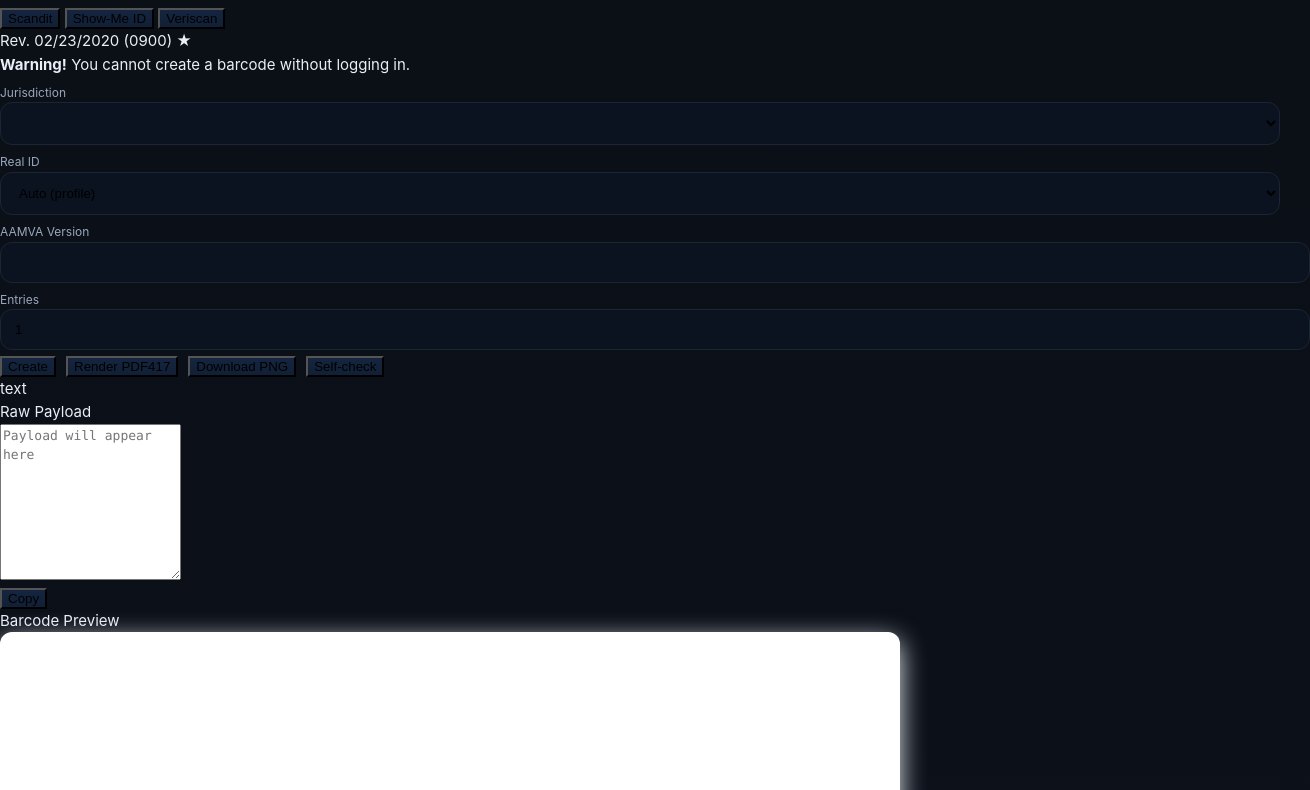
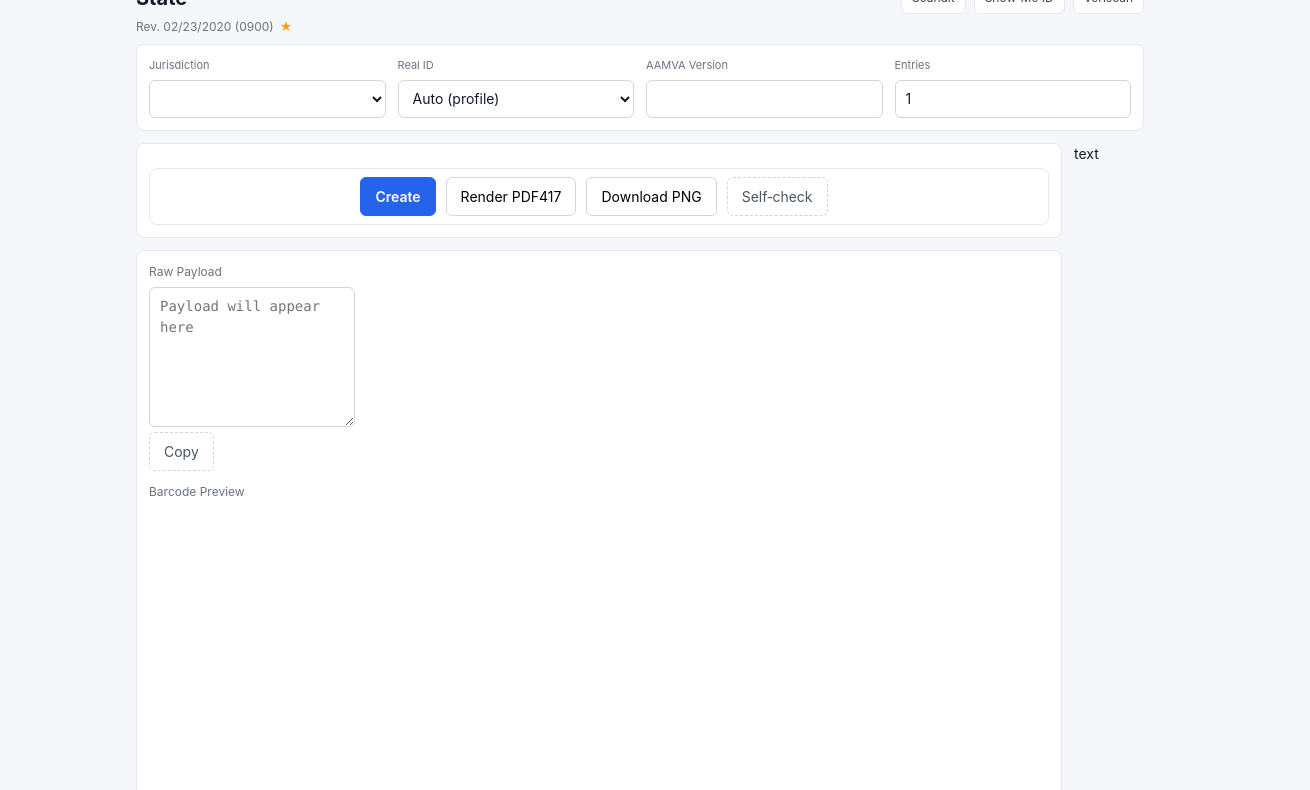
Before and after one commit to sudoparadise/tes, a plain HTML site: page index.html in a window 1280 px wide. Shown: the part 46-836 px from the top of the page, 1310 px wide, since content can reach past the window. Drawn offline with Linux system fonts and the light colour scheme; a script that the page names is missing.

Commit message:
Update styles.css

```diff
--- a/styles.css
+++ b/styles.css
@@ -1,33 +1,52 @@
 :root{
---bg:#0b0f16; --panel:#0f1420; --panel-2:#121828; --line:#1f2a3
-; --text:#e9eef7; --muted:#9aa7bd; --accent:#4ea1ff; --ok:#22c55e; --warn:#f59e0b; --err:#ef4
-4
-; } *{box-sizing:border-
-ox} html,body{margin:0;background:linear-gradient(180deg,#0b0f16 0%,#0c111b 100%);color:var(--text);font:15px/1.55 Inter,system-ui,-apple-system,Segoe UI,Roboto,Ubu
-tu} .wrap{max-width:980px;margin:0 auto;padding:2
-px} h1{margin:0 0 18px;font-size:22px;font-weight:600;letter-spacing:.
-px} h3{margin:16px 0 10px;font-size:14px;font-weight:600;color:var(--mut
-d)} .c
-rd{ background:linear-gradient(180deg,var(--panel) 0%,var(--panel-2)
-00%); border:1px solid var(--line); border-radius:16px; padding:18px; box-shadow:0 10px 30px rgba(0,0
-0
-.35); } .toolbar{position:sticky;top:0;z-index:5;backdrop-filter:saturate(160%) bl
-r(6px)} .grid{display:grid;grid-template-columns:1.15fr 1fr;g
-p:18px} .row{display:grid;grid-template-columns:repeat(4,1fr);g
-p:10px} label{display:block;margin:8px 0 6px;color:var(--muted);font-size:12px;letter-spaci
-g:.2px} input,select,textarea
-button{ background:#0b1220;border:1px solid #1c2534;color:va
-(--text); border-radius:12px;padding:12px 14px;outline:0;width:100%;transition:al
+--bg:#f6f7fb; --card:#ffffff; --line:#e5e7eb; --muted:#6b7280; --text:#111827;
+--focus:#2563eb; --primary:#2563eb; --primary-600:#1d4ed8; --btn:#2563eb; --btn-text:#ffffff;
+}
+*{box-sizing:border-box}
+html,body{margin:0;background:var(--bg);color:var(--text);font:14px/1.5 Inter,system-ui,-apple-system,Segoe UI,Roboto}
+.page{max-width:1040px;margin:28px auto;padding:0 16px}
+.hdr{margin:0 0 8px}
+.hdr-top{display:flex;justify-content:space-between;align-items:center}
+.hdr h1{margin:0;font-size:20px;font-weight:700}
+.hdr-sub{margin-top:4px;color:var(--muted);font-size:12px;display:flex;align-items:center;gap:6px}
+.hdr .tool{background:#fff;border:1px solid var(--line);border-radius:6px;padding:6px 10px;font-size:12px;color:#374151;cursor:pointer}
+.hdr .tool:hover{border-color:#d1d5db}
+.hdr-tools{display:flex;gap:8px}
+.star{color:#f59e0b}
+.banner{background:#fee2e2;border:1px solid #fecaca;color:#7f1d1d;border-radius:8px;padding:10px 12px;margin:12px 0}
+.banner.hidden{display:none}
 
-15s ease; } input:focus,select:focus,textarea:focus{border-color:#2b3e5a; box-shadow:0 0 0 3px rgba(78,1
-1,255,.14)} textarea{min-height:150px;resize:vertical;font:13px/1.45 ui-monospace,SFMono-Regular,Men
-o,Consolas} button{cursor:pointer;background:linear-gradient(180deg,#152540 0%,#112035 100%);border-co
-or:#21334d} button:hover{transform:translateY(-1px); box-shadow:0 8px 24px rgba
-0,0,0,.35)} .actions{display:flex;gap:10px;flex-wrap:wrap;marg
-n-top:14px} .muted{color:var(--muted);fon
--size:12px} .ok{color:var(--ok)} .warn{color:var(--warn)} .err{color
-var(--
-rr)} .diag{ background:#0a111f;border:1px dashed #203049;border-radius:12px;padding:12px;min-height:140px;white-s
-ace:pre-wrap; box-shadow:inset 0 0 0 1px rgba(2
-5
-255,255,.02); } canvas{background:#fff;border-radius:12px;display:block;max-width:100%;box-shadow:0 8px 26px
+.card{background:var(--card);border:1px solid var(--line);border-radius:8px}
+.controls{padding:12px;margin-bottom:12px}
+.ctrl-grid{display:grid;grid-template-columns:repeat(4,1fr);gap:12px}
+.ctrl{display:flex;flex-direction:column;gap:6px}
+.ctrl>span{font-size:11px;color:var(--muted)}
+input,select,textarea,button{font:inherit}
+input,select,textarea{
+background:#fff;border:1px solid #d1d5db;border-radius:6px;padding:8px 10px;color:var(--text);outline:none;height:38px;
+}
+textarea{height:140px;resize:vertical;font-family:ui-monospace,SFMono-Regular,Menlo,Consolas,'Courier New'}
+input:focus,select:focus,textarea:focus{border-color:var(--focus); box-shadow:0 0 0 3px rgba(37,99,235,.15)}
+
+.content{display:grid;grid-template-columns:1.3fr .9fr;gap:12px}
+.form{padding:12px}
+.form-grid{display:grid;grid-template-columns:repeat(4,1fr);gap:12px}
+.actions{display:flex;gap:10px;align-items:center;margin-top:12px;justify-content:center}
+.actions.sticky{position:sticky;bottom:8px;background:rgba(255,255,255,.8);backdrop-filter:saturate(160%) blur(4px);border:1px solid var(--line);border-radius:8px;padding:8px}
+.primary{background:var(--primary);color:var(--btn-text);border:1px solid var(--primary);border-radius:6px;padding:8px 14px;font-weight:600;cursor:pointer}
+.primary:hover{background:var(--primary-600);border-color:var(--primary-600)}
+.secondary{background:#fff;border:1px solid #d1d5db;border-radius:6px;padding:8px 14px;cursor:pointer}
+.secondary:hover{border-color:#c4cbd6}
+.ghost{background:transparent;border:1px dashed #d1d5db;border-radius:6px;padding:8px 14px;color:#4b5563;cursor:pointer}
+.ghost:hover{border-style:solid;color:#111827}
+.muted{color:var(--muted);font-size:12px}
+
+.side{padding:12px}
+.block{margin-bottom:12px}
+.block-head{font-size:12px;color:var(--muted);margin:0 0 6px}
+.diag{background:#f9fafb;border:1px dashed #d1d5db;border-radius:6px;padding:10px;min-height:120px;white-space:pre-wrap}
+
+@media (max-width:980px){
+.content{grid-template-columns:1fr}
+.form-grid,.ctrl-grid{grid-template-columns:repeat(2,1fr)}
+}
```
